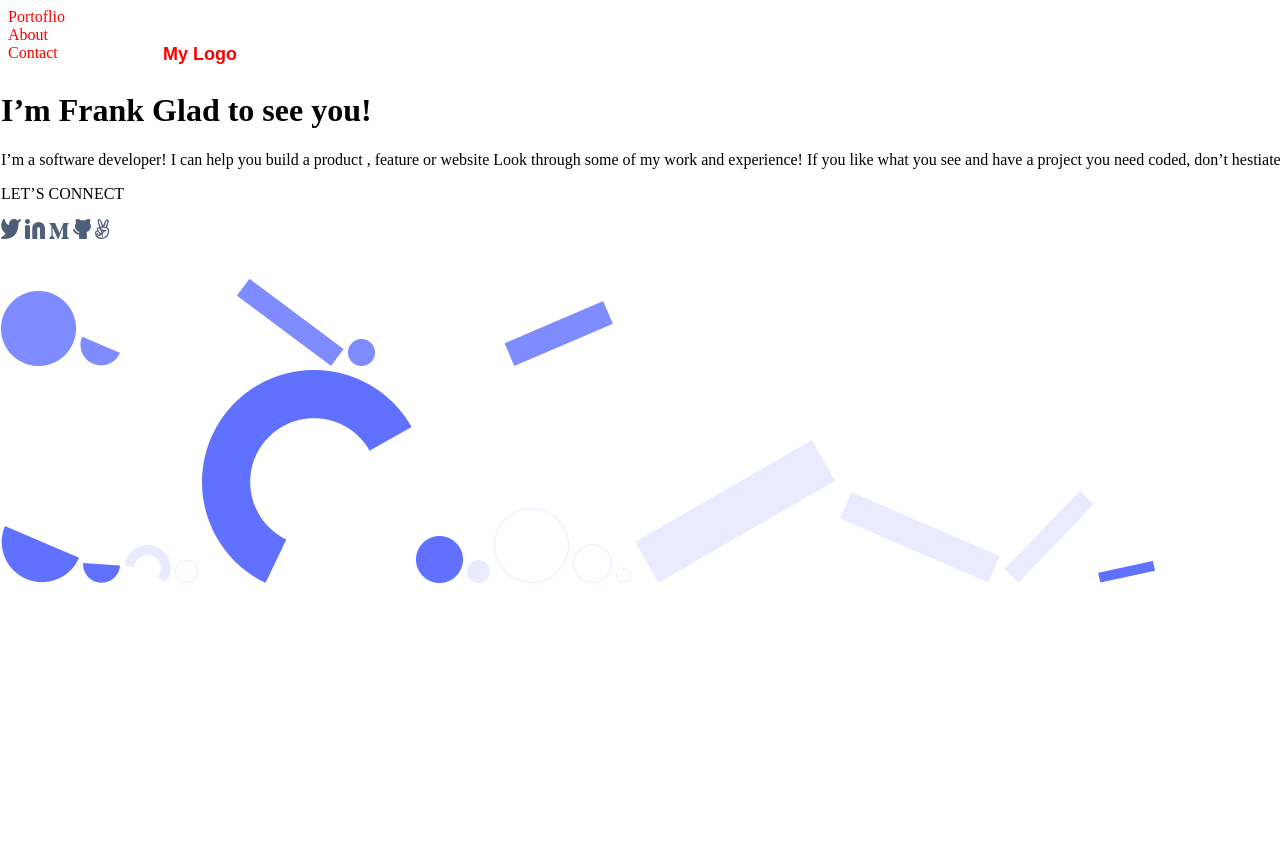
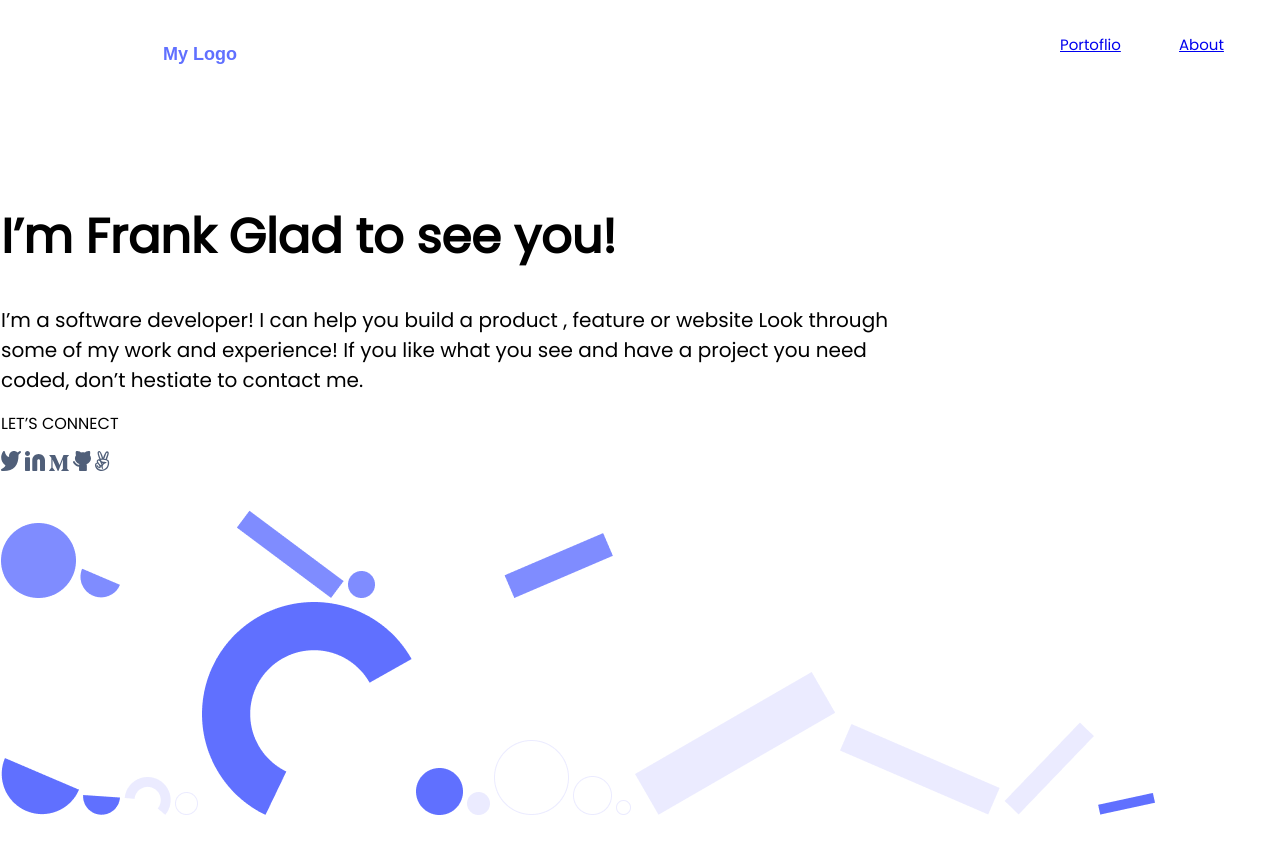
Before and after one commit to FrankMugagga/Mugagga_Frank_Portfolio_OLD, a plain HTML site: page index.html in a window 1280 px wide. Shown: the top 854 px of the page. Drawn offline with Linux system fonts and the light colour scheme.

Commit message:
made style changes to the q

```diff
--- a/index.html
+++ b/index.html
@@ -17,12 +17,18 @@
                 <div id="mylogo">My Logo</div>
              </div>
 
-
              </div>
            <div id="item_nav">
-               <div id="frame4">Portoflio</div>
-               <div id="frame3">About</div>
-               <div id="frame5">Contact</div>
+               <div id="frame4">
+                <a href="#" id="portfolio">Portoflio</a>
+
+            </div>
+               <div class="frame3">
+                <a href="#" id="about">About</a>
+            </div>
+               <div class="frame3">
+                 <a href="#" id="contact">Contact</a>
+            </div>
            </div>
 
 
@@ -44,11 +50,11 @@
 
         <div id="social_icons">
 
-            <img src="images/twitter.svg" alt="twitter">
-            <img src="images/Linkedin icon.svg" alt="Linkedin">
-            <img src="images/medium.svg" alt="medium">
-            <img src="images/github.svg" alt="github">
-            <img src="images/angellist.svg" alt="angellist">
+            <a href="https://twitter.com/"><img src="images/twitter.svg" alt="twitter"></a>
+            <a href="https://www.linkedin.com/login"><img src="images/Linkedin icon.svg" alt="Linkedin"></a>
+            <a href="https://medium.com/log-in"><img src="images/medium.svg" alt="medium"></a>
+            <a href="https://github.com/github-login"><img src="images/github.svg" alt="github"></a>
+            <a href="https://venture.angellist.com/v/login"><img src="images/angellist.svg" alt="angellist"></a>
 
         </div>
 
--- a/style.css
+++ b/style.css
@@ -1,8 +1,14 @@
+
+#temp1 {
+
+    width: 1440px;
+    height: 1418px;
+
+}
 #top_navigation {
   width: 1440px;
   height: 72px;
   position: absolute;
-  color: red;
 }
 
 #logo_placeholder {
@@ -27,10 +33,100 @@
   line-height: 20pc;
   display: flex;
   align-items: center;
-  color: "#6070FF";
+  color: #6070FF;
   flex: none;
   order: 0;
   flex-grow: 0;
+}
+
+#item_nav {
+  display: flex;
+  flex-direction: row;
+  align-items: center;
+  padding: 1px;
+  gap: 8px;
+  position: absolute;
+  width: 259px;
+  height: 40px;
+  left: 1039px;
+  top: 16px;
+}
+
+#frame4{
+  display: flex;
+  flex-direction: row;
+  align-items: center;
+  padding: 10px 12px;
+  gap: 10px;
+  width: 87px;
+  height: 40px;
+  flex: none;
+  order: 0;
+  flex-grow: 0;
+}
+
+.frame3 {
+  display: flex;
+  flex-direction: row;
+  align-items: center;
+  padding: 10px 12px;
+  gap: 10px;
+  width: 70px;
+  height: 40px;
+  flex: none;
+  order: 0;
+  flex-grow: 0;
+}
+
+#portfolio {
+    width: 63px;
+    height: 20px;
+    font-family: 'Poppins';
+    font-style: normal;
+    font-weight: 500;
+    font-size: 15px;
+    line-height: 20px;
+    display: flex;
+    align-items: center;
+    text-align: center;
+    color: '#344563';
+    flex: none;
+    order: 0;
+    flex-grow: 0;
+}
+
+#about {
+    width: 46px;
+    height: 20px;
+    font-family: 'Poppins';
+    font-style: normal;
+    font-weight: 500;
+    font-size: 15px;
+    line-height: 20px;
+    display: flex;
+    align-items: center;
+    text-align: center;
+    color: '#344563';
+    flex: none;
+    order: 0;
+    flex-grow: 0;
+}
+
+#contact {
+  width: 62px;
+  height: 20px;
+  font-family: 'Poppins';
+  font-style: normal;
+  font-weight: 500;
+  font-size: 15px;
+  line-height: 20px;
+  display: flex;
+  align-items: center;
+  text-align: center;
+  color: '#344563';
+  flex: none;
+  order: 0;
+  flex-grow: 0; width: 63px;
 }
 
 #main1 {
@@ -39,4 +135,33 @@
   height: 846px;
   left: 1px;
   top: 71px;
+  align-content: center;
 }
+
+#primary_text1{
+    width: 920px;
+    height: 122x;
+    font-family: 'Poppins';
+    font-style: normal;
+    font-weight: 700;
+    font-size: 48px;
+    color: '#091E42';
+}
+#primary_text2 {
+    width: 920px;
+    height: 98;
+    font-family: 'Poppins';
+    font-style: normal;
+    font-weight: 400;
+    font-size: 20px;
+    color: '#344563';
+}
+#content {
+    width: 200px;
+    height: 24px;
+    font-family: 'Poppins';
+    font-style: normal;
+    font-weight: 500;
+    font-size: 16px;
+    color: '#7F8CFF';
+}
```
